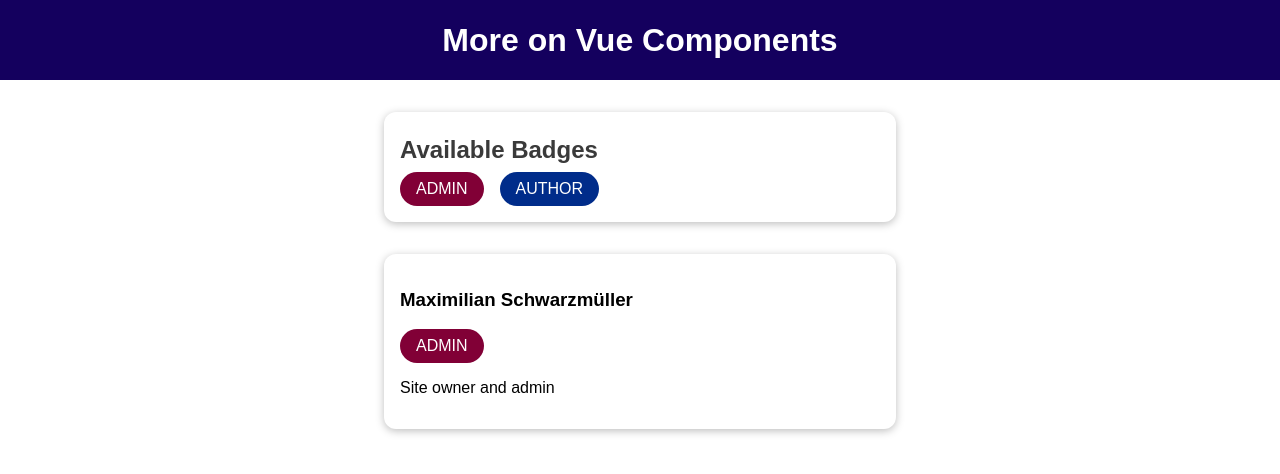
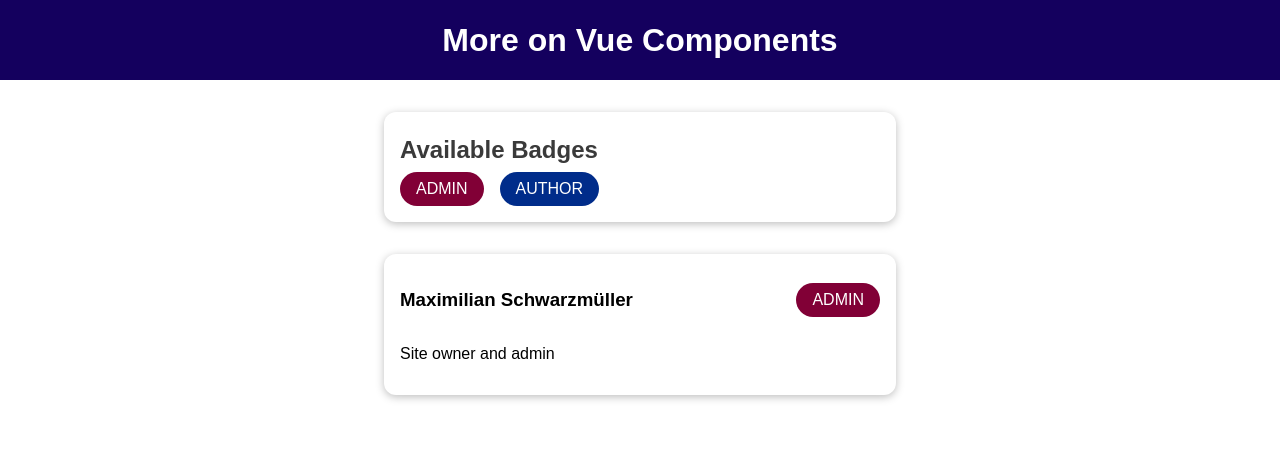
Before and after one commit to neertoon/vue-09-deeper-components, a Vue app: page / in a window 1280 px wide. Shown: the top 474 px of the page. Built offline with nearby package versions, Linux system fonts and the light colour scheme.

Commit message:
SLOTY - podstawy - przenieśliśmy CSS w miejsce BaseCard bo inaczej nie renderował się header

```diff
--- a/src/components/BaseCard.vue
+++ b/src/components/BaseCard.vue
@@ -12,6 +12,12 @@ export default {
 }
 </script>
 <style scoped>
+header {
+  display: flex;
+  justify-content: space-between;
+  align-items: center;
+}
+
 section {
   margin: 2rem auto;
   max-width: 30rem;
--- a/src/components/UserInfo.vue
+++ b/src/components/UserInfo.vue
@@ -13,13 +13,3 @@ export default {
   props: ['fullName', 'infoText', 'role'],
 };
 </script>
-
-<style scoped>
-
-
-section header {
-  display: flex;
-  justify-content: space-between;
-  align-items: center;
-}
-</style>
```
